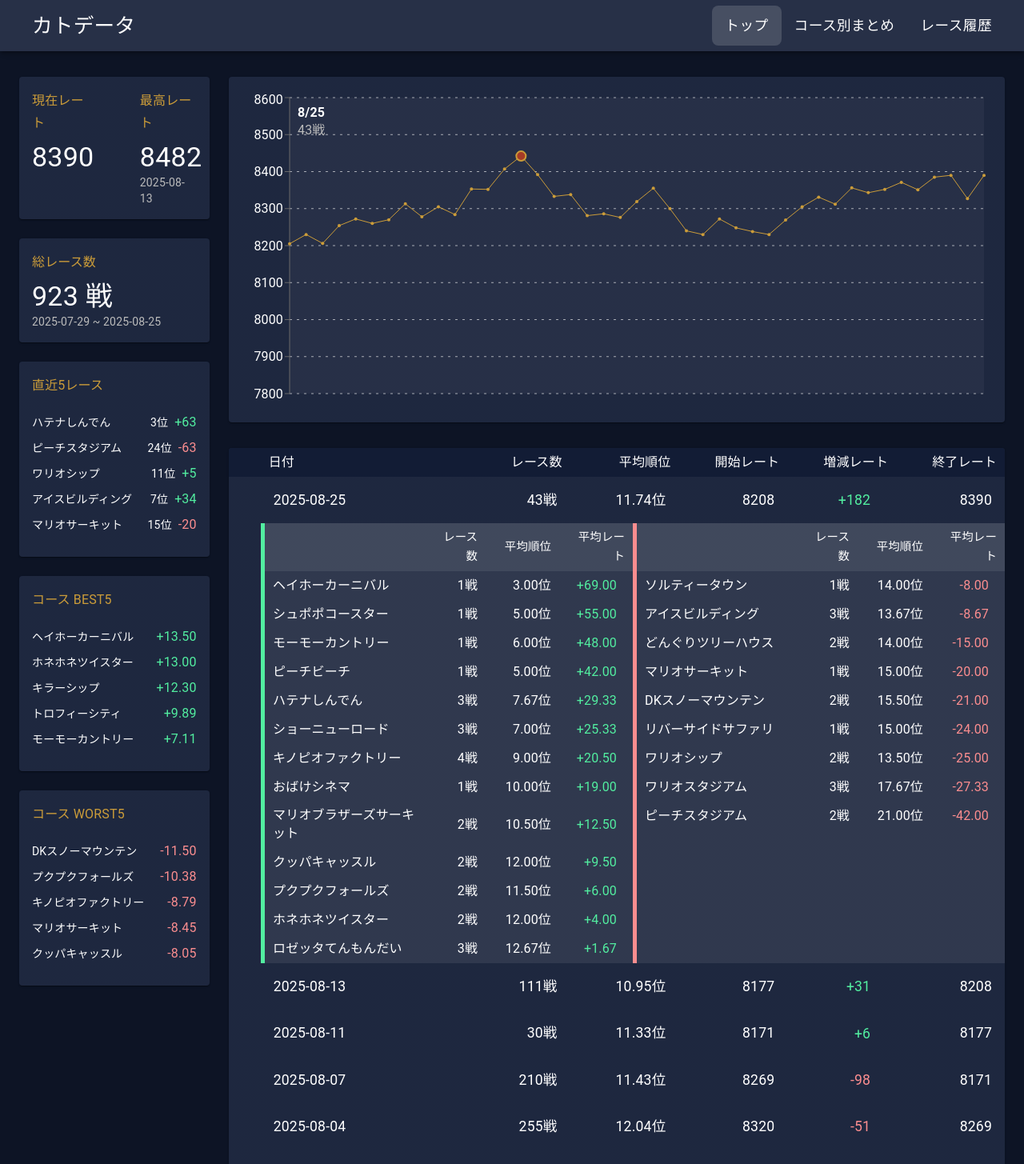
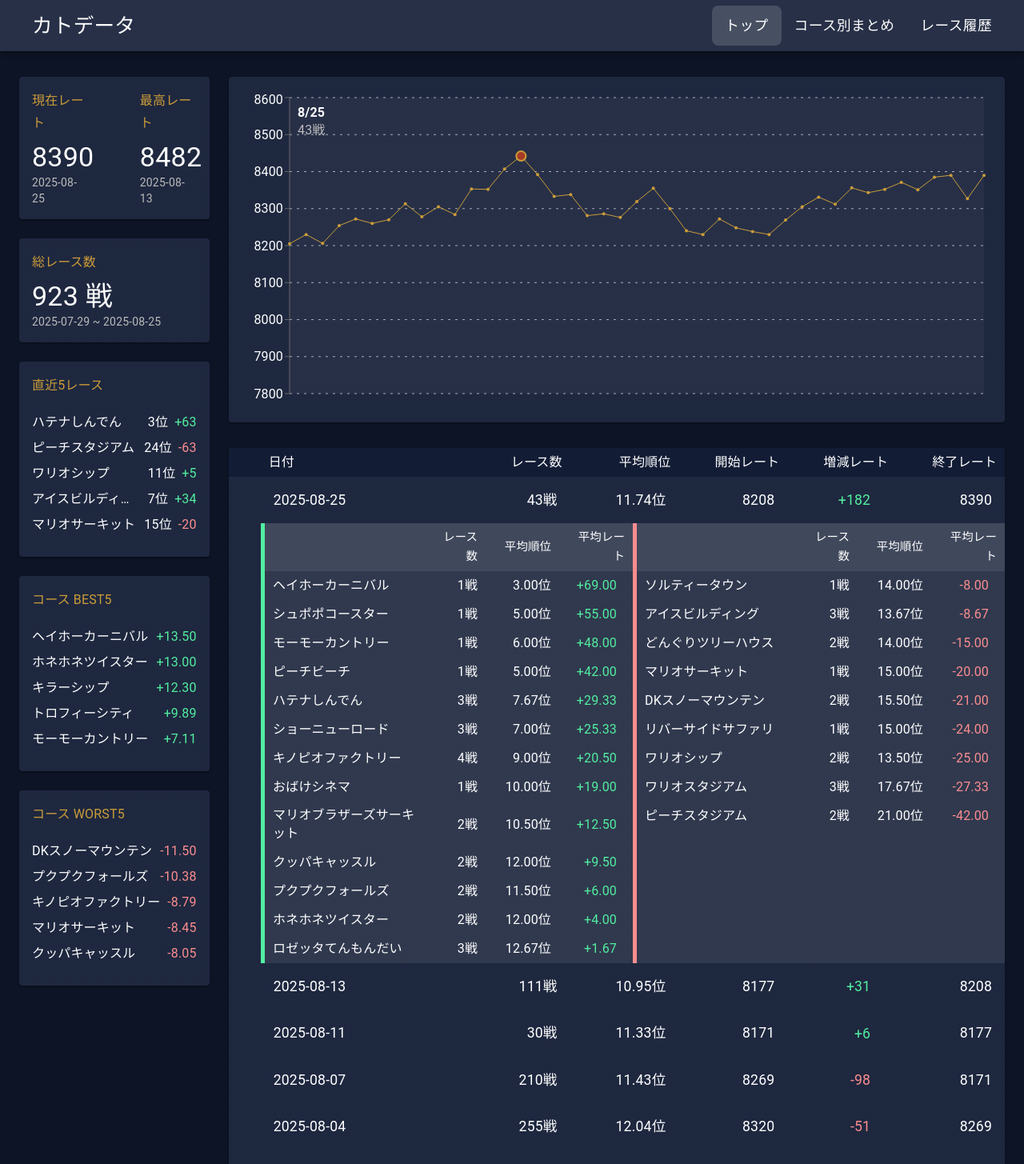
Before and after one commit to katodata817/katodata, a React (Vite) app: page / in a window 1280 px wide. Shown: the top 1455 px of the page at 80% size. Built offline with nearby package versions, Linux system fonts and the light colour scheme; some icons are missing.

Commit message:
fix dashboard style

```diff
--- a/src/layouts/DashboardLayout.jsx
+++ b/src/layouts/DashboardLayout.jsx
@@ -144,6 +144,9 @@ const DashboardLayout = () => {
                     <Typography variant="h4" component="p">
                       {currentRate}
                     </Typography>
+                    <Typography variant="body2" color="text.secondary">
+                      {lastDate ? `${lastDate}` : ""}
+                    </Typography>
                   </Grid>
                   <Grid size={6}>
                     <Box
@@ -190,7 +193,7 @@ const DashboardLayout = () => {
                     disableGutters
                     sx={{ display: "flex", justifyContent: "space-between" }}
                   >
-                    <Typography variant="body2" noWrap sx={{ mr: 1 }}>
+                    <Typography noWrap sx={{ mr: 1, fontSize: "1.0rem" }}>
                       {race.course}
                     </Typography>
                     <Box
@@ -200,7 +203,7 @@ const DashboardLayout = () => {
                         flexShrink: 0,
                       }}
                     >
-                      <Typography variant="body2" sx={{ mr: 1 }}>
+                      <Typography sx={{ mr: 1, fontSize: "1.0rem" }}>
                         {race.rank}位
                       </Typography>
                       <RateChange
@@ -225,7 +228,7 @@ const DashboardLayout = () => {
                     disableGutters
                     sx={{ display: "flex", justifyContent: "space-between" }}
                   >
-                    <Typography variant="body2" noWrap sx={{ mr: 1 }}>
+                    <Typography noWrap sx={{ mr: 1, fontSize: "1.0rem" }}>
                       {c.courseName}
                     </Typography>
                     <RateChange value={c.all.avgRateChange} sx={rateSx} />
@@ -248,7 +251,7 @@ const DashboardLayout = () => {
                     disableGutters
                     sx={{ display: "flex", justifyContent: "space-between" }}
                   >
-                    <Typography variant="body2" noWrap sx={{ mr: 1 }}>
+                    <Typography noWrap sx={{ mr: 1, fontSize: "1.0rem" }}>
                       {c.courseName}
                     </Typography>
                     <RateChange value={c.all.avgRateChange} sx={rateSx} />
```
